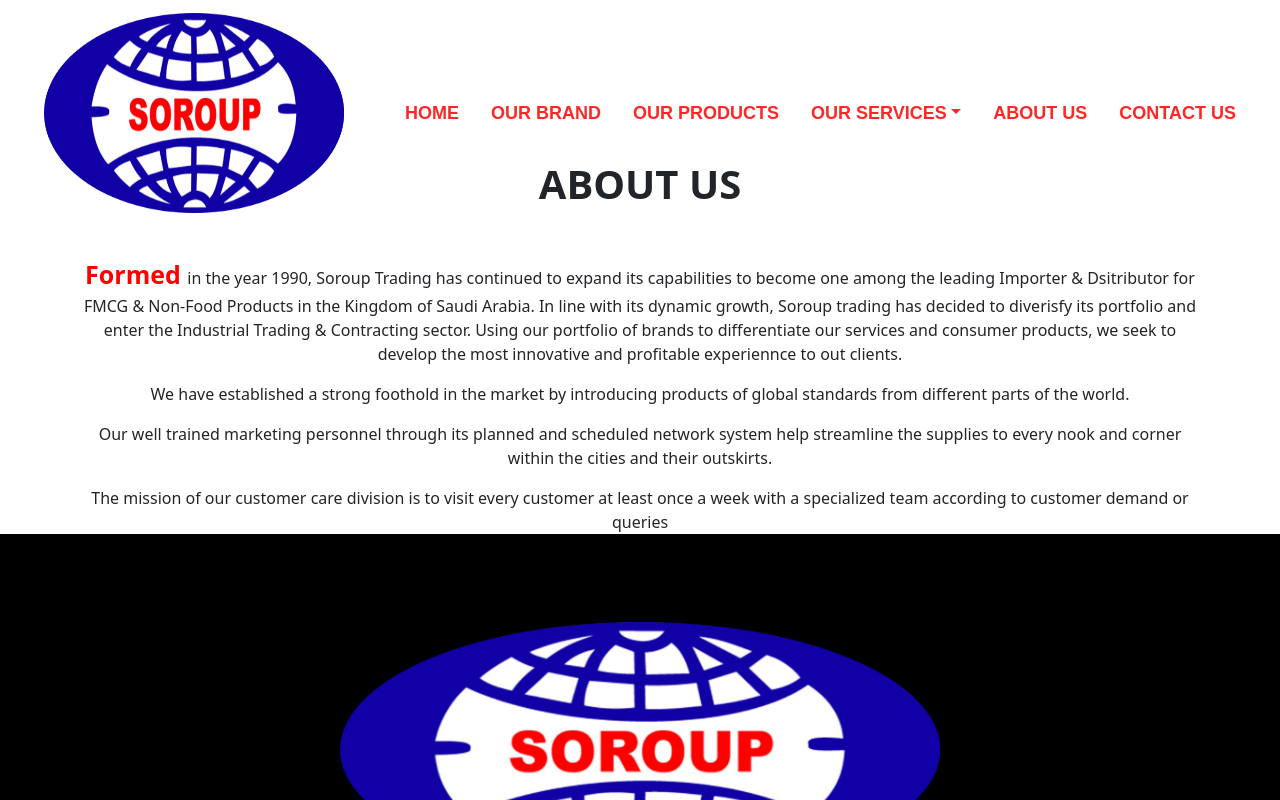
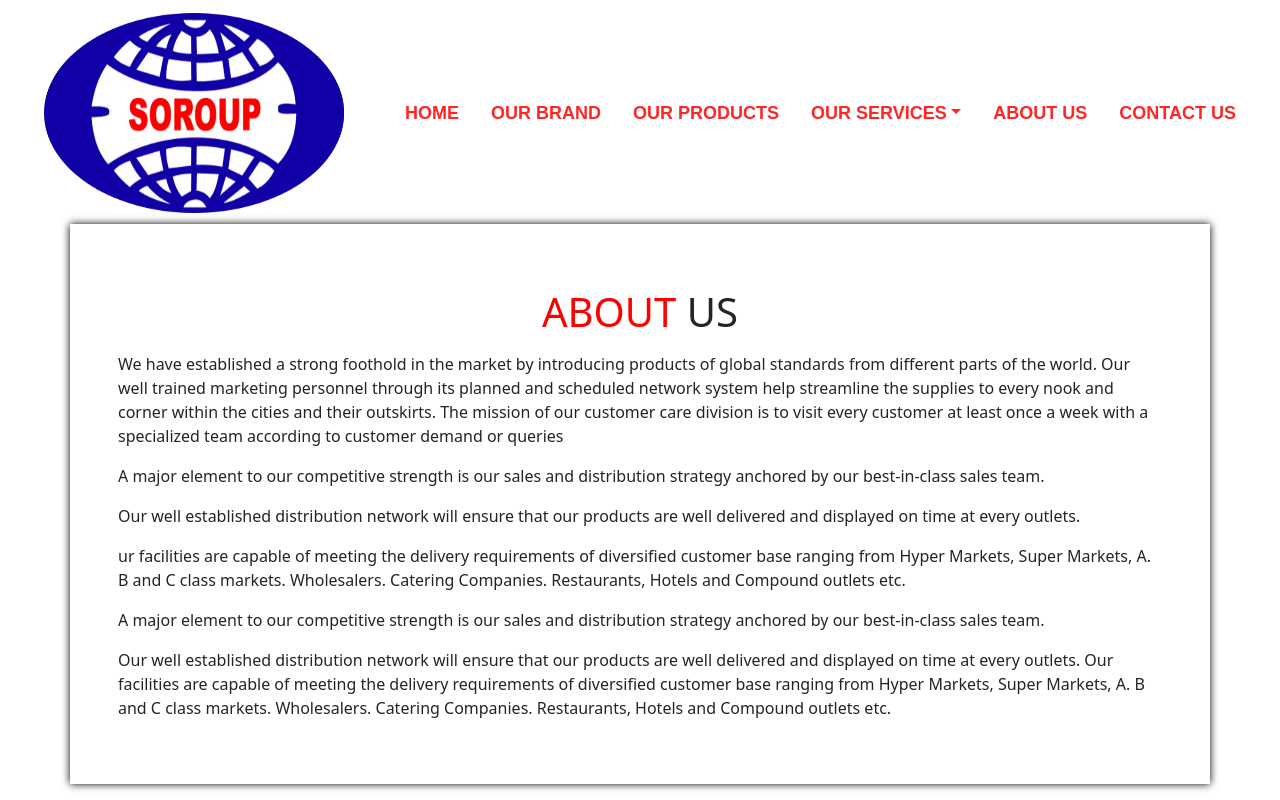
Before and after one commit to SoftGenics/Soroup, a React (Create React App) app: page /About in a window 1280 px wide. Shown: the top 800 px of the page. Built offline with nearby package versions, Linux system fonts and the light colour scheme.

Commit message:
Update AboutPage.js

```diff
--- a/src/Components/Pages/AboutPage.js
+++ b/src/Components/Pages/AboutPage.js
@@ -3,26 +3,45 @@
 import Footer from '../Footer/Footer'
 const AboutPage = () => {
   return (
-    <div>
-        <Container style={{marginTop:'10rem', justifyContent:'center', textAlign:'center', alignItems:'center'}}>
-            <h1 className='mt-3 mb-3' style={{fontSize:'40px', fontWeight:'700'}}>ABOUT US</h1>
-            <p className='card-text mt-5'>
-            <span style={{fontSize:'25px', fontWeight:'700', color:'red'}}>Formed </span>in the year 1990, Soroup Trading has continued to expand its capabilities to become one among the leading Importer & Dsitributor for FMCG & Non-Food Products in the Kingdom of Saudi Arabia.
-            In line with its dynamic growth, Soroup trading has decided to diverisfy its portfolio and enter the Industrial Trading & Contracting sector. Using our portfolio of brands to differentiate our services and consumer products, we seek to develop the most innovative and profitable experiennce to out clients.
-            </p>
-      <p className='card-text'>We have established a strong foothold in the market by
+    <>
+    <div style={{padding:'4rem'}}>
+        <Container style={{marginTop:'10rem',boxShadow:'0px 0px 8px black', padding:'3rem'}}>
+        <h1 className='mt-3 mb-3 text-center' ><span style={{color:'red'}} >ABOUT</span> US</h1>
+          <p>We have established a strong foothold in the market by
           introducing products of global standards from different
-          parts of the world.</p>
-        <p className='card-text'>Our well trained marketing personnel through its planned and
-            scheduled network system help streamline the supplies to every
-            nook and corner within the cities and their outskirts.</p>
-          <p className='card-text'>The mission of our customer care division is to visit every customer at
-                least once a week with a specialized team according to customer
-                demand or queries</p>
+          parts of the world.
+
+          Our well trained marketing personnel through its planned and
+              scheduled network system help streamline the supplies to every
+              nook and corner within the cities and their outskirts.
+              The mission of our customer care division is to visit every customer at
+              least once a week with a specialized team according to customer
+              demand or queries</p>
+              <p>A major element to our competitive strength is our
+sales and distribution strategy anchored by our
+best-in-class sales team.</p>
+<p>Our well established distribution network will ensure that
+our products are well delivered and displayed on time at
+every outlets.</p>
+<p>ur facilities are capable of meeting the delivery requirements
+of diversified customer base ranging from Hyper Markets, Super
+Markets, A. B and C class markets. Wholesalers. Catering Companies.
+Restaurants, Hotels and Compound outlets etc.</p>
+<p>A major element to our competitive strength is our
+sales and distribution strategy anchored by our
+best-in-class sales team.</p>
+<p>Our well established distribution network will ensure that
+our products are well delivered and displayed on time at
+every outlets.
+Our facilities are capable of meeting the delivery requirements
+of diversified customer base ranging from Hyper Markets, Super
+Markets, A. B and C class markets. Wholesalers. Catering Companies.
+Restaurants, Hotels and Compound outlets etc.</p>
         </Container>
-        <Footer />
+
     </div>
-
+    <Footer />
+    </>
   )
 }
 
```
